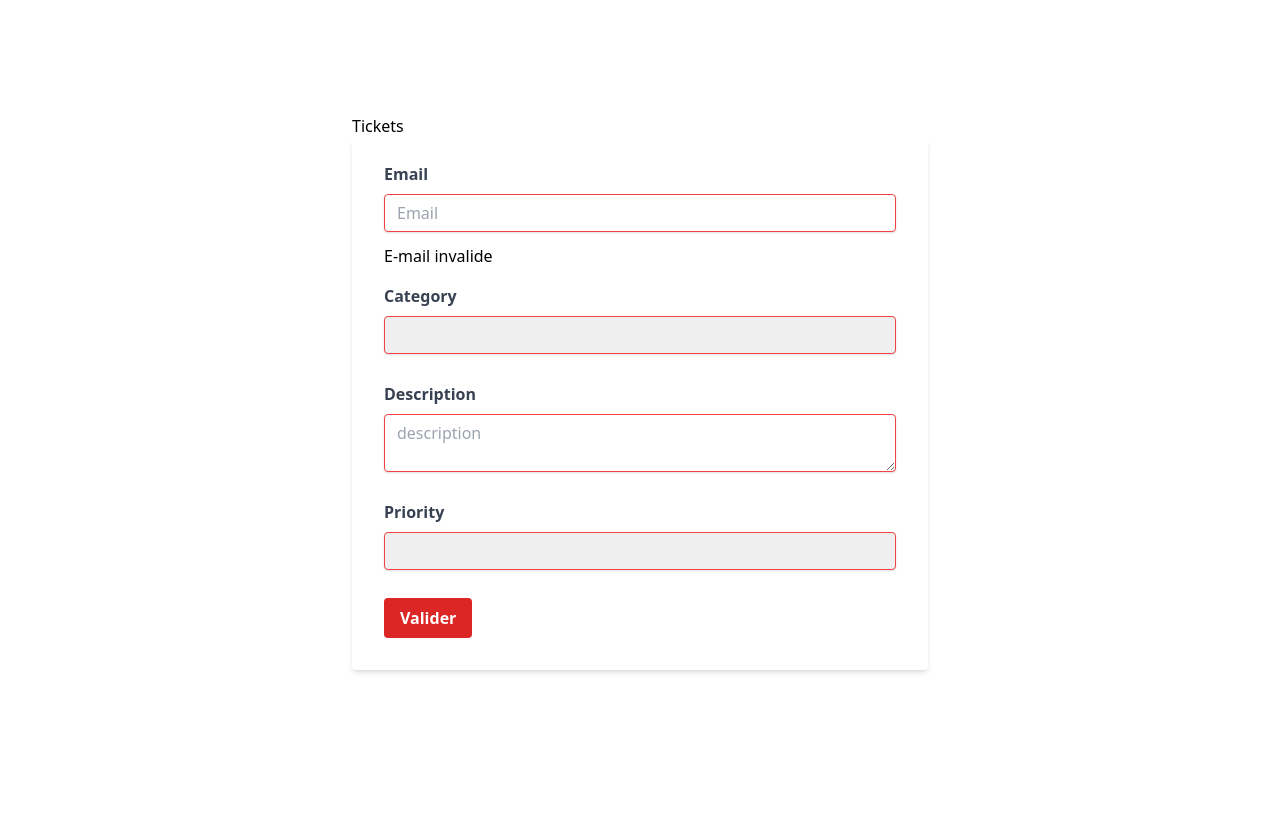
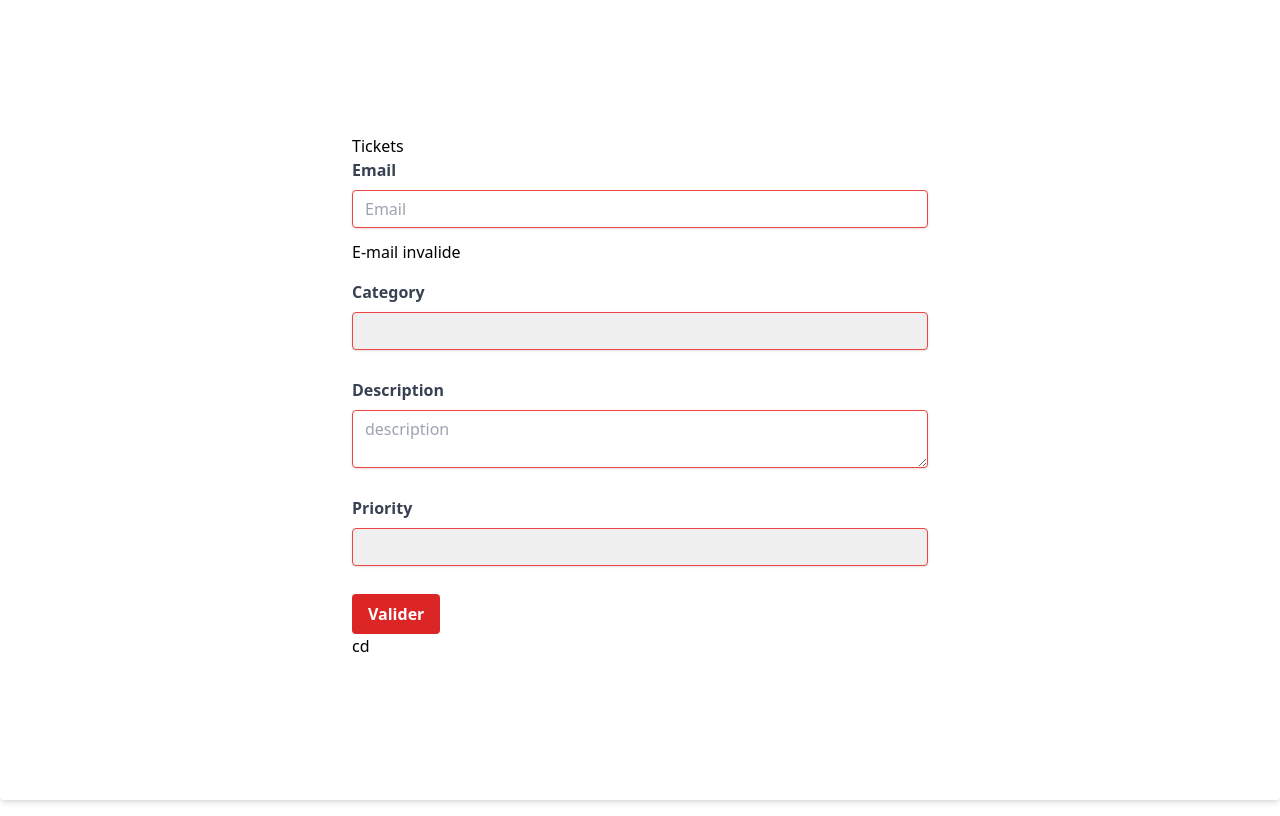
Before and after one commit to LouisBrousse/Tickets, a Vue app in the folder frontend/: page / in a window 1280 px wide. Built offline with nearby package versions, Linux system fonts and the light colour scheme.

Commit message:
Part_3.2

```diff
--- a/frontend/src/App.vue
+++ b/frontend/src/App.vue
@@ -1,10 +1,9 @@
 
 
 <template>
-  <div class="flex items-center justify-center h-screen">
+  <div class="flex items-center justify-center h-screen bg-white shadow-md rounded px-8 pt-6 pb-8 mb-4">
     <div class="w-full max-w-xl">
       <h1>Tickets</h1>
-      <form @submit.prevent="submitForm" class="bg-white shadow-md rounded px-8 pt-6 pb-8 mb-4">
 
         <div class="flex flex-col mb-4">
           <label class="block text-gray-700 text-l font-bold mb-2">
@@ -16,9 +15,7 @@
         <div class="flex flex-col mb-4">
           <label class="block text-gray-700 text-l font-bold mb-2">
             Category</label>
-          <select type="select" v-model="formData.category" name="category" placeholder="category" class="shadow appearance-none border border-red-500 rounded w-full py-2 px-3 text-gray-700 mb-3 leading-tight focus:outline-none focus:shadow-outline" >
-            <option value="option1">Option 1</option>
-            <option value="option2">Option 2</option>
+          <select v-model="formData.category" name="category" placeholder="category" class="shadow appearance-none border border-red-500 rounded w-full py-2 px-3 text-gray-700 mb-3 leading-tight focus:outline-none focus:shadow-outline" >
 
             <option v-for="option in OPTIONS" :value="option.value"> {{ option.name }}</option>
 
@@ -45,10 +42,7 @@
           <button @click="submitForm" :disabled="!isFormValid" class="bg-blue-500 disabled:bg-red-600 hover:bg-blue-700 text-white font-bold py-2 px-4 rounded focus:outline-none focus:shadow-outline" >
             Valider</button>
         </div>
-
-
-
-      </form>
+      cd
     </div>
   </div>
 
@@ -60,7 +54,7 @@
 import {ref} from 'vue'
 import { computed } from "vue"
 
-const submitForm = ()=> console.log('Form submitted with data:', formData.value)
+
 
 const OPTIONS = [
   {value: "furniture", name: "mobilier"},
@@ -87,8 +81,23 @@ const isPriorityValid = computed(()=> !!formData.value.priority);
 const isFormValid = computed(()=> isDescriptionValid.value && isEmailValid.value && isCategoryValid.value && isPriorityValid.value);
 
 
+const submitForm = async () => {
+    console.log('Form submitted with data:', formData.value)
+    const response = await fetch('/api/ticket', {
+      method: 'POST',
+      headers: {
+        'Content-Type': 'application/json',
+      },
+      body: JSON.stringify(formData.value),
+    });
 
+    // if (!response.ok) {
+    //   throw new Error(`HTTP error! Status: ${response.status}`);
+    // }
 
+    const responseData = await response.json();
+    // console.log('Form submitted with data:', responseData);
+}
 
 
 </script>
```
